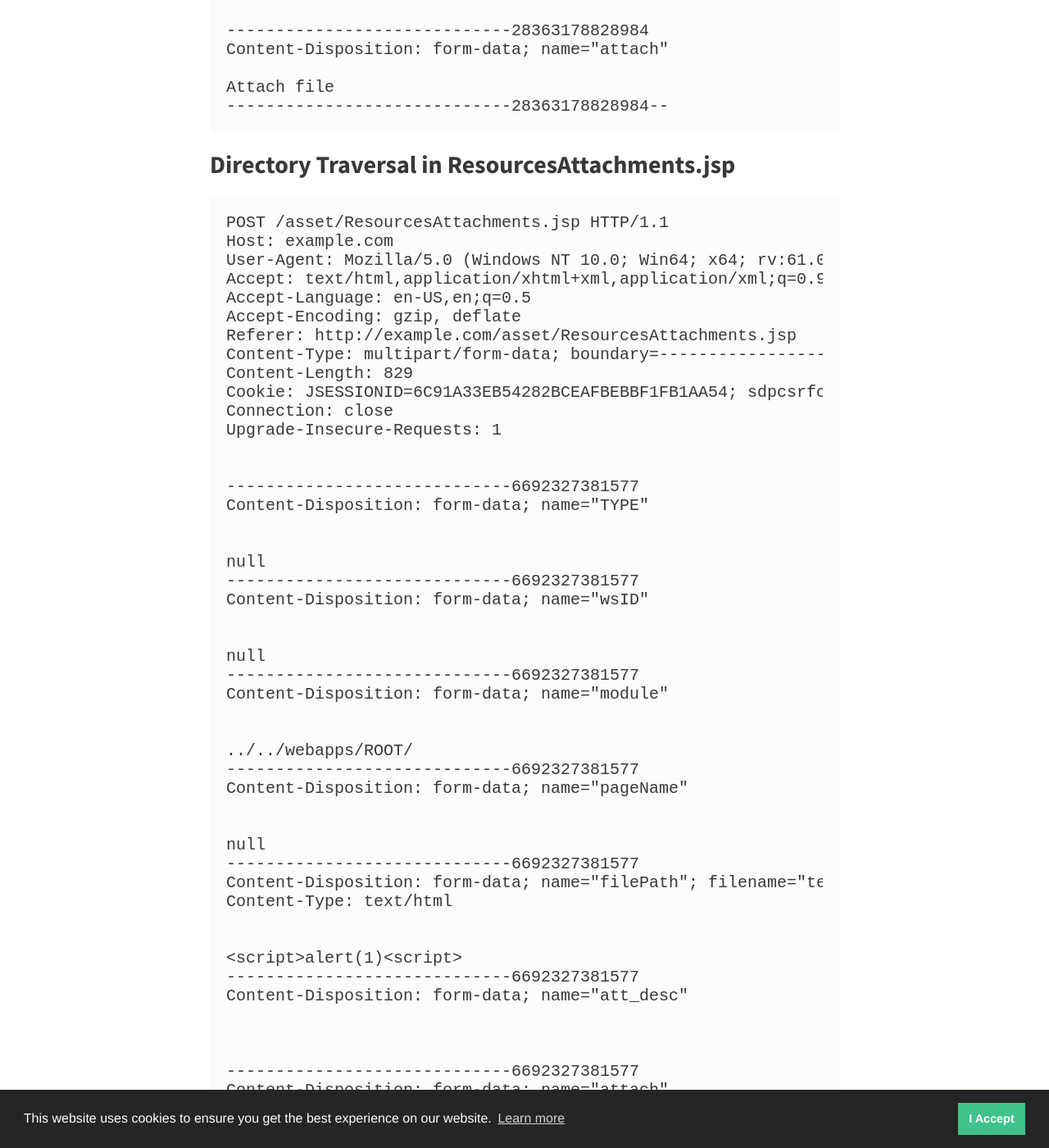
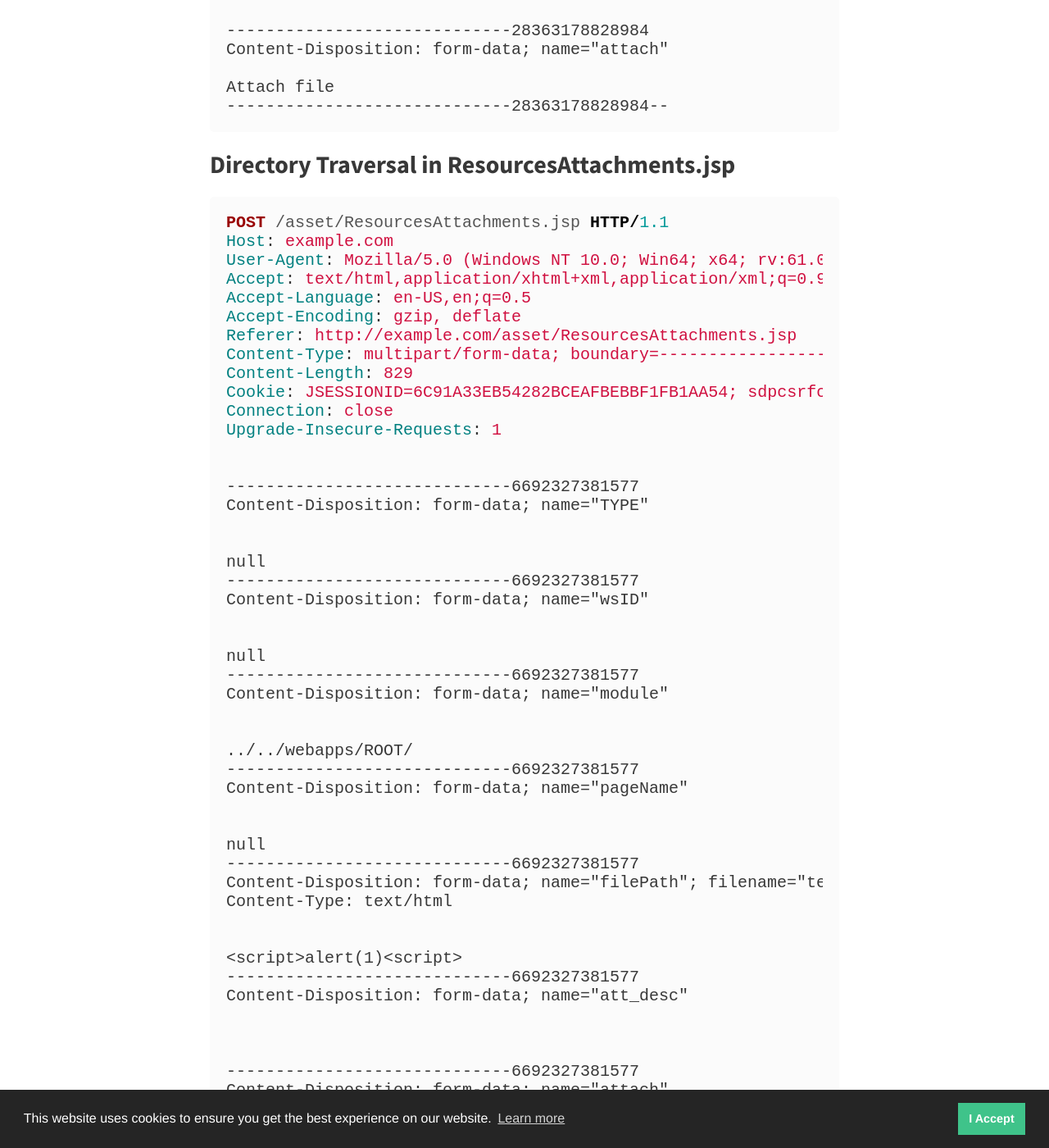
Before and after one commit to DigitalInterruption/research, a Jekyll site: the page built from _posts/2019-02-18-vulnerabilities-in-zoho-servicedesk.md, in a window 1280 px wide and 1400 px high, scrolled down 1662 px. Shown: the whole window at 82% size. Built offline with Jekyll 4.4.1, drawn with Linux system fonts in a browser that asks for light colours; nearby versions of some CDN libraries; some of the changed text lies outside the part shown.

Commit message:
Update 2019-02-18-vulnerabilities-in-zoho-servicedesk.md

````diff
--- a/_posts/2019-02-18-vulnerabilities-in-zoho-servicedesk.md
+++ b/_posts/2019-02-18-vulnerabilities-in-zoho-servicedesk.md
@@ -13,7 +13,7 @@ Multiple directory traversal vulnerability exists in Zoho ManageEngine Service D
 
 ### Directory Traversal in FileAttachment.jsp
 
-```
+```http
 POST /common/FileAttachment.jsp HTTP/1.1
 Host: example.com
 User-Agent: Mozilla/5.0 (Windows NT 10.0; Win64; x64; rv:61.0) Gecko/20100101 Firefox/61.0
@@ -57,7 +57,7 @@ Attach file
 
 ### Directory Traversal in ResourcesAttachments.jsp
 
-```
+```http
 POST /asset/ResourcesAttachments.jsp HTTP/1.1
 Host: example.com
 User-Agent: Mozilla/5.0 (Windows NT 10.0; Win64; x64; rv:61.0) Gecko/20100101 Firefox/61.0
````
